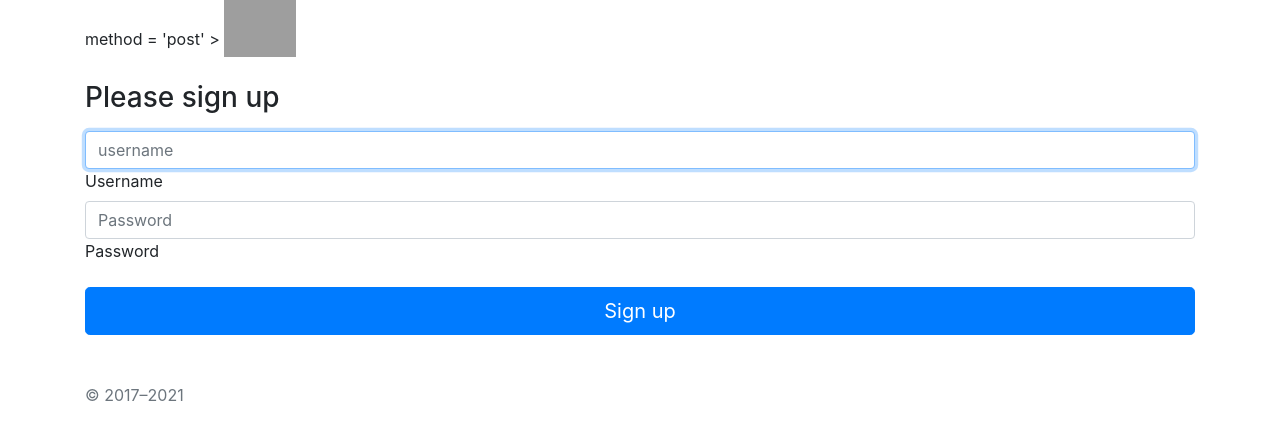
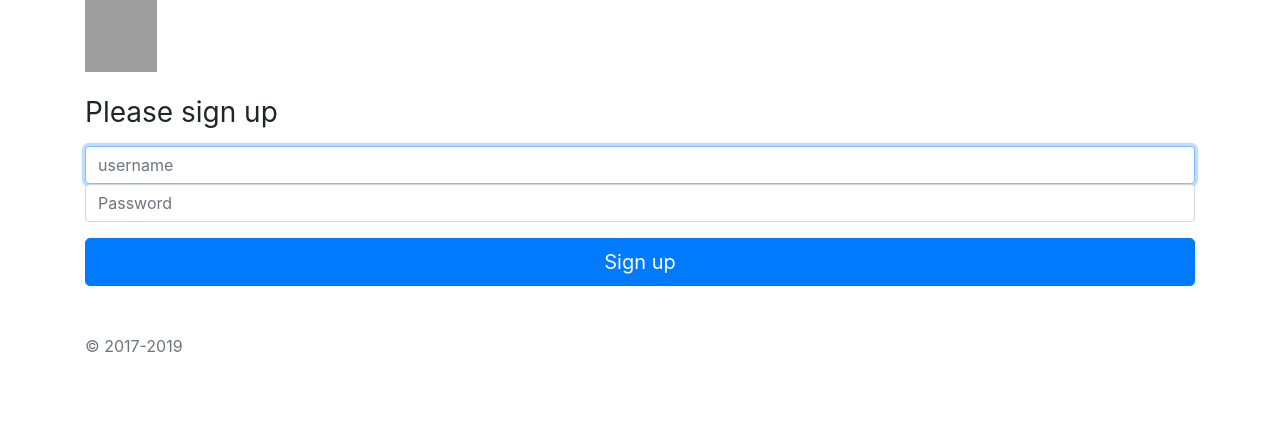
Before and after one commit to kukanji/webproject, a Django app: page /signup/ in a window 1280 px wide. Shown: the top 440 px of the page. Run offline with Django 4.2, Linux system fonts and the light colour scheme; some libraries are stand-ins or nearby versions; grey boxes are pictures that could not be loaded.

Commit message:
htmlファイルの修正

```diff
--- a/templates/signup.html
+++ b/templates/signup.html
@@ -2,24 +2,18 @@
 
 {% block content %}
 
-<div class = "container">
-<form class = "form-signin"> method = 'post' > {% csrf_token %}
-    <img class="mb-4" src="/docs/5.0/assets/brand/bootstrap-logo.svg" alt="" width="72" height="57">
-    <h1 class="h3 mb-3 fw-normal">Please sign up</h1>
-
-    <div class="form-floating">
-        <input type="text" class="form-control" id="floatingInput" placeholder="username" name = "username_data" required autofocus>
-        <label for="floatingInput">Username</label>
-    </div>
-    <div class="form-floating">
-        <input type="password" class="form-control" id="floatingPassword" placeholder="Password" name = "password_data" required>
-        <label for="floatingPassword">Password</label>
-    </div>
-
+<div class="container">
+<form class="form-signin" method='post'>{% csrf_token %}
+    <img class="mb-4" src="/docs/4.4/assets/brand/bootstrap-solid.svg" alt="" width="72" height="72">
+    <h1 class="h3 mb-3 font-weight-normal">Please sign up</h1>
+    <label for="inputEmail" class="sr-only">Username</label>
+    <input type="text" id="inputEmail" class="form-control" placeholder="username" name="username_data" required autofocus>
+    <label for="inputPassword" class="sr-only">Password</label>
+    <input type="password" id="inputPassword" class="form-control" placeholder="Password" name="password_data" required>
     <div class="checkbox mb-3">
     </div>
-    <button class="w-100 btn btn-lg btn-primary" type="submit">Sign up</button>
-    <p class="mt-5 mb-3 text-muted">&copy; 2017–2021</p>
+    <button class="btn btn-lg btn-primary btn-block" type="submit">Sign up</button>
+    <p class="mt-5 mb-3 text-muted">&copy; 2017-2019</p>
 </form>
 </div>
 {% endblock content %}
```
